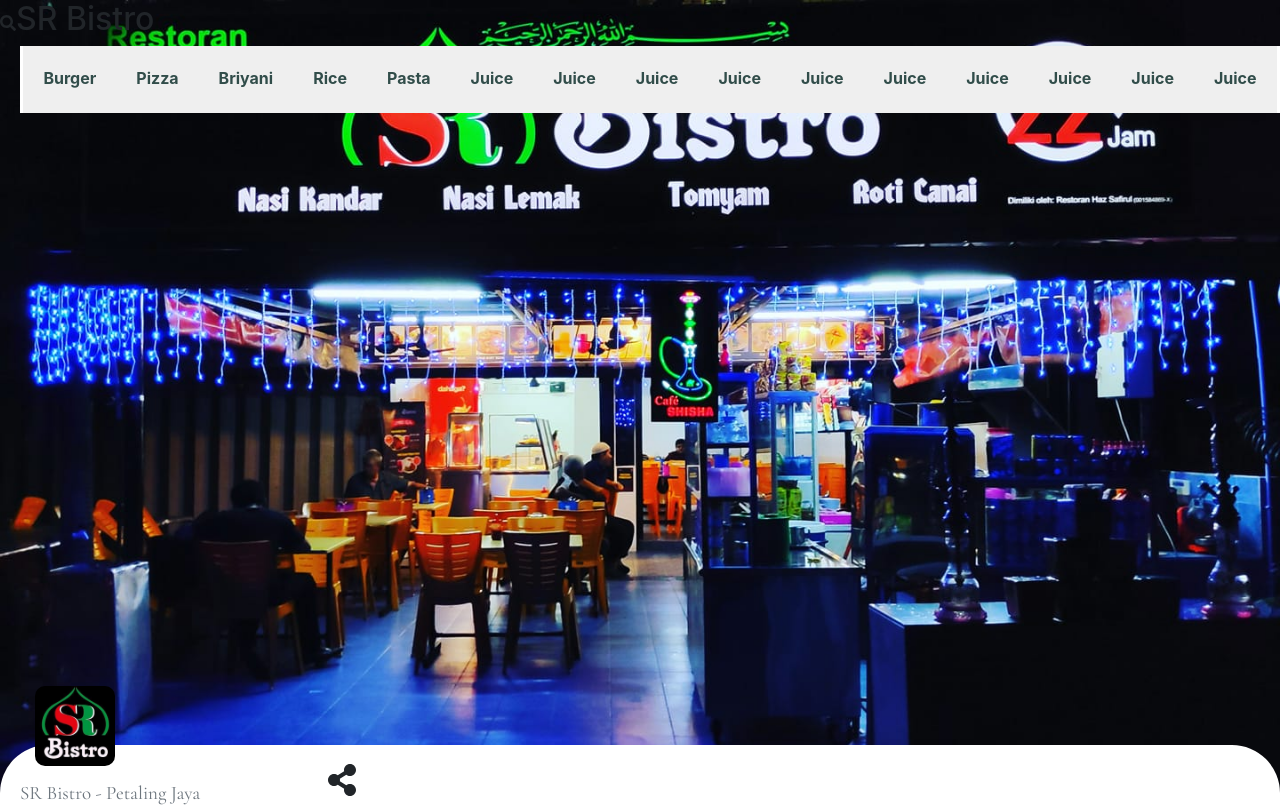
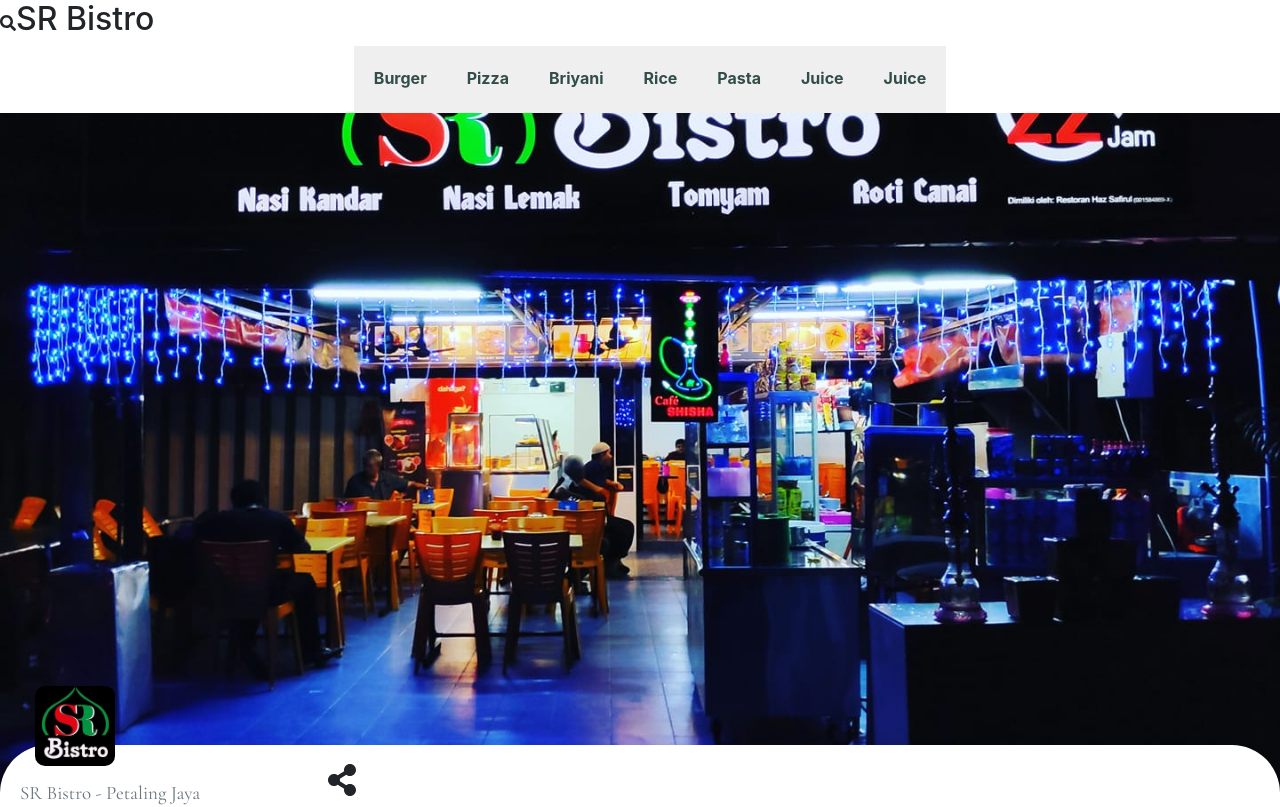
Before and after one commit to Emitaz-pias/restoren-pataling-jaya, a React (Create React App) app: page / in a window 1280 px wide. Shown: the top 807 px of the page. Built offline with nearby package versions, Linux system fonts and the light colour scheme.

Commit message:
scrollbar added

```diff
--- a/src/Components/Menu/Category/Category.css
+++ b/src/Components/Menu/Category/Category.css
@@ -2,4 +2,8 @@
   margin-left: 20px;
   list-style: none;
   background-color: red;
+  overflow-x: scroll;
 }
+::-webkit-scrollbar {
+  display: none;
+}
--- a/src/Components/Menu/Category/Category.js
+++ b/src/Components/Menu/Category/Category.js
@@ -93,7 +93,7 @@ const Category = ({
         >
           Juice
         </button>
-        <button
+        {/* <button
           type="button"
           className={`header_link ${
             visibleSection === "juice" ? "selected" : ""
@@ -147,8 +147,8 @@ const Category = ({
           }}
         >
           Juice
-        </button>
-        <button
+        </button> */}
+        {/* <button
           type="button"
           className={`header_link ${
             visibleSection === "juice" ? "selected" : ""
@@ -180,7 +180,7 @@ const Category = ({
           }}
         >
           Juice
-        </button>
+        </button> */}
       </div>
     </nav>
   );
--- a/src/Components/Menu/Header/Header.js
+++ b/src/Components/Menu/Header/Header.js
@@ -40,7 +40,7 @@ const Header = ({
   // handleSearch
   const handleSearch = () => {};
   return (
-    <div className={`${showHeader ? "fixedHeader" : "hideHeader"}`}>
+    <div className={`${showHeader ? "fixedHeader" : "hideHeader"} bg-white`}>
       <div className="d-flex align-items-center">
         {openSearch ? (
           <form onSubmit={handleSubmit(onSubmit)}>
--- a/src/Components/Menu/Menu.js
+++ b/src/Components/Menu/Menu.js
@@ -8,6 +8,7 @@ import Slider from "./Slider/Slider";
 // import Pasta from "../Menu/Category/Pasta/Pasta";
 // import Pizza from "../Menu/Category/Pizza/Pizza";
 // import Rice from "../Menu/Category/Rice/Rice";
+import Category from "./Category/Category";
 import Header from "./Header/Header";
 
 const getDimensions = (ele) => {
@@ -99,9 +100,11 @@ const Menu = () => {
         <Rice />
         <Beverage />
         <Juice /> */}
+
         <div className="top-spacer" />
 
         <div className="content">
+          {window.scrollY > 360 ? (
             <Header
               visibleSection={visibleSection}
               headerRef={headerRef}
@@ -113,6 +116,19 @@ const Menu = () => {
               biriyani={biriyaniRef}
               scrollTo={scrollTo}
             />
+          ) : (
+            <Category
+              visibleSection={visibleSection}
+              headerRef={headerRef}
+              burgerRef={burgerRef}
+              pizzaRef={pizzaRef}
+              pastaRef={pastaRef}
+              riceRef={riceRef}
+              juiceRef={juiceRef}
+              biriyani={biriyaniRef}
+              scrollTo={scrollTo}
+            />
+          )}
 
           <div className="section text-center" id="burger" ref={burgerRef}>
             burger
```
Lines whose indentation alone changed are shown as unchanged.
